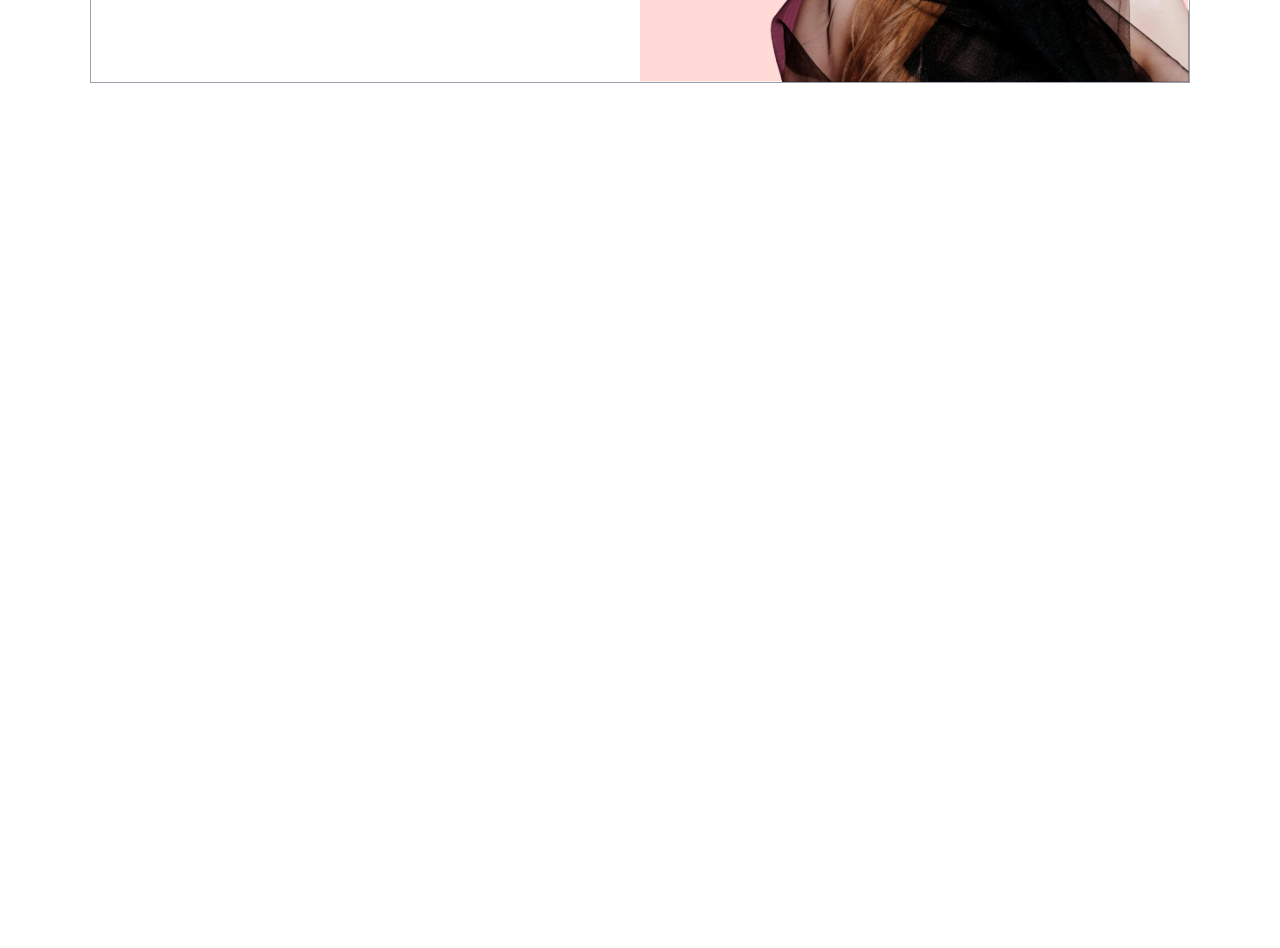
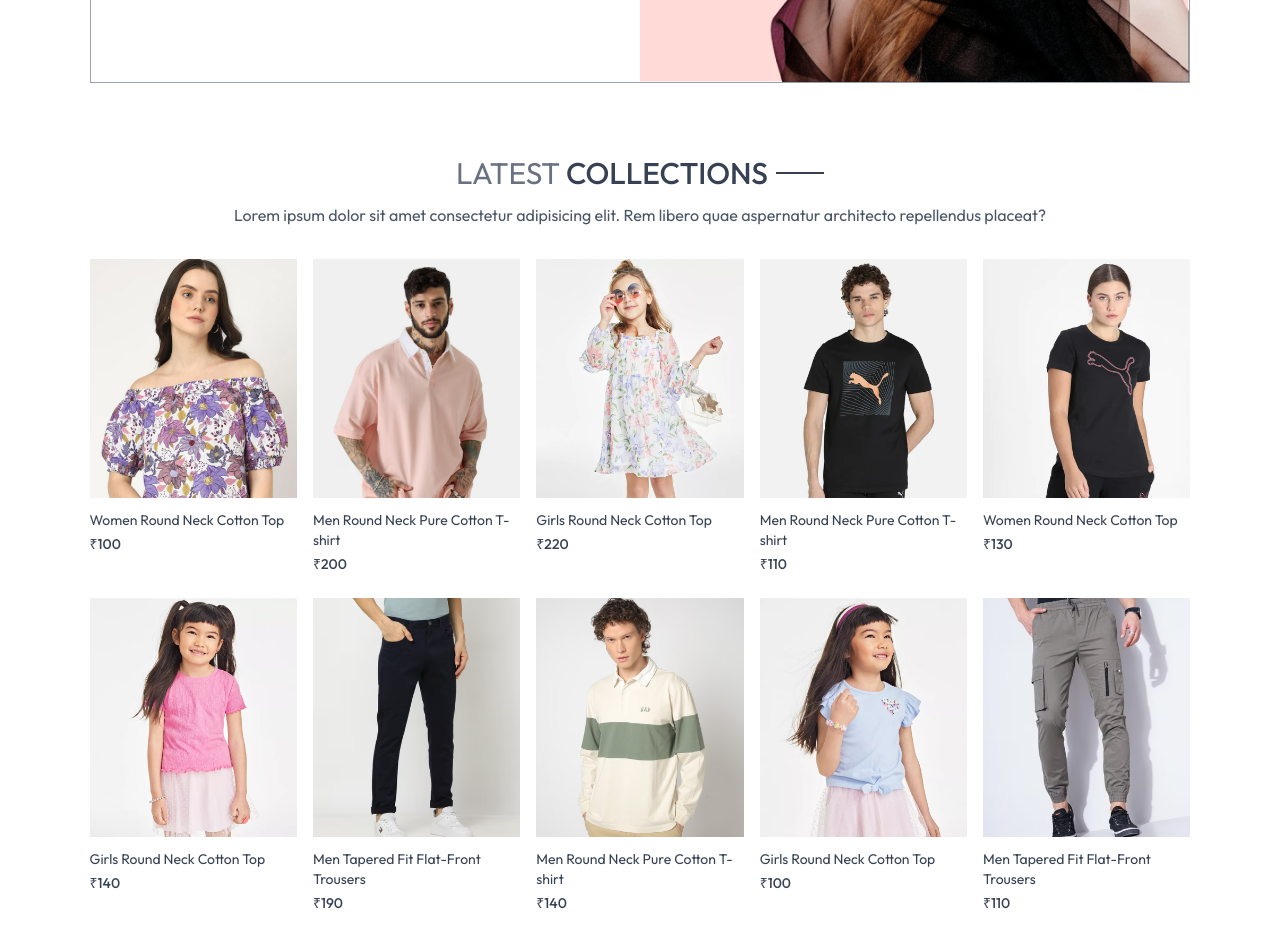
Before and after one commit to AAyushPatil195/Vastrique-Clothe-Shop, a React (Vite) app in the folder frontend/: page / in a window 1280 px wide. Shown: the part 440-1388 px from the top of the page. Before the commit the page ends 800 px from the top, so only its background shows below. Built offline with nearby package versions, Linux system fonts and the light colour scheme.

Commit message:
Context for shop is added and Latest Collection section is done

```diff
--- /dev/null
+++ b/frontend/src/components/LatestCollection.jsx
@@ -0,0 +1,38 @@
+import React, { useContext, useEffect, useState } from 'react'
+import { ShopContext } from '../context/ShopContext'
+import Title from './Title';
+import ProductItem from './ProductItem';
+
+const LatestCollection = () => {
+
+    const { products } = useContext(ShopContext);
+
+    const [latestProducts, setLatestProducts] = useState([]);
+
+    useEffect(()=>{
+        setLatestProducts(products.slice(0,10));
+    }, [])
+    // dependency array
+
+  return (
+    <div className='my-10'>
+      <div className="text-center py-8 text-3xl">
+        <Title text1={'LATEST'} text2={'COLLECTIONS'} />
+        <p className='w-3/4 m-auto text-xs sm:text-sm md:text-base text-gray-600'>
+        Lorem ipsum dolor sit amet consectetur adipisicing elit. Rem libero quae aspernatur architecto repellendus placeat?</p>
+      </div>
+
+      {/* Rendering products */}
+      <div className='grid grid-cols-2 sm:grid-cols-3 md:grid-cols-4 lg:grid-cols-5 gap-4 gap-y-6'>
+        {
+            latestProducts.map((item, index)=>(
+                <ProductItem key={index} id={item._id} image={item.image} name={item.name} price={item.price} />
+            ))
+        }
+      </div>
+
+    </div>
+  )
+}
+
+export default LatestCollection
--- a/frontend/src/components/Navbar.jsx
+++ b/frontend/src/components/Navbar.jsx
@@ -9,7 +9,9 @@ const Navbar = () => {
   return (
     <div className='flex items-center justify-between py-5 font-medium'>
 
-      <img src={assets.logo} className='w-36' alt="" />
+      <Link to='/'>
+       <img src={assets.logo} className='w-36' alt="" />
+      </Link>
 
       <ul className='hidden sm:flex gap-5 text-sm text-gray-700'>
         <NavLink to='/' className='flex flex-col items-center gap-1'>
--- /dev/null
+++ b/frontend/src/components/ProductItem.jsx
@@ -0,0 +1,21 @@
+/* eslint-disable no-unused-vars */
+import React, { useContext } from 'react'
+import { ShopContext } from '../context/ShopContext'
+import { Link } from 'react-router-dom';
+
+const ProductItem = ({id, image, name, price}) => {
+
+    const {currency} = useContext(ShopContext);
+
+  return (
+    <Link className='text-gray-700 cursor-pointer' to={`/product/${id}`}>
+      <div className='overflow-hidden'>
+        <img className='hover:scale-110 transition ease-in-out' src={image[0]} alt="" />
+      </div>
+      <p className='pt-3 pb-1 text-sm'>{name}</p>
+      <p className='text-sm font-medium'>{currency}{price}</p>
+    </Link>
+  )
+}
+
+export default ProductItem
--- /dev/null
+++ b/frontend/src/components/Title.jsx
@@ -0,0 +1,12 @@
+import React from 'react'
+
+const Title = ({text1, text2}) => {
+  return (
+    <div className='inline-flex gap-2 items-center mb-3'>
+      <p className='text-gray-500'>{text1} <span className='text-gray-700 font-medium'>{text2}</span></p>
+      <p className='w-8 sm:w-12 h-[1px] sm:h-[2px] bg-gray-700'></p>
+    </div>
+  )
+}
+
+export default Title
--- /dev/null
+++ b/frontend/src/context/ShopContext.jsx
@@ -0,0 +1,23 @@
+import { createContext } from "react";
+import { products } from "../assets/assets";
+
+// eslint-disable-next-line react-refresh/only-export-components
+export const ShopContext = createContext();
+
+const ShopContextProvider = (props) => {
+
+    const currency = '₹';
+    const delivery_fee = 10;
+
+    const value = {
+        products, currency, delivery_fee
+    }
+
+    return (
+        <ShopContext.Provider value={value}>
+            {props.children}
+        </ShopContext.Provider>
+    )
+}
+
+export default ShopContextProvider;
--- a/frontend/src/index.css
+++ b/frontend/src/index.css
@@ -14,3 +14,10 @@ a.active hr{
     font-weight: 400;
     font-style: normal;
 }
+
+@media (max-width:650px){
+    a.active{
+        background-color: black;
+        color: white;
+    }
+}
--- a/frontend/src/main.jsx
+++ b/frontend/src/main.jsx
@@ -8,13 +8,16 @@ import './index.css'
 import App from './App.jsx'
 import { createRoot } from 'react-dom/client'
 import { BrowserRouter } from 'react-router-dom'
+import ShopContextProvider from './context/ShopContext.jsx';
 
 
 
 createRoot(document.getElementById('root')).render(
 
   <BrowserRouter>
-    <App />
+    <ShopContextProvider>
+     <App />
+    </ShopContextProvider>
   </BrowserRouter>
 
 )
--- a/frontend/src/pages/Home.jsx
+++ b/frontend/src/pages/Home.jsx
@@ -1,10 +1,12 @@
 import React from 'react'
 import Hero from '../components/Hero'
+import LatestCollection from '../components/LatestCollection'
 
 const Home = () => {
   return (
     <div>
       <Hero />
+      <LatestCollection />
     </div>
   )
 }
```
